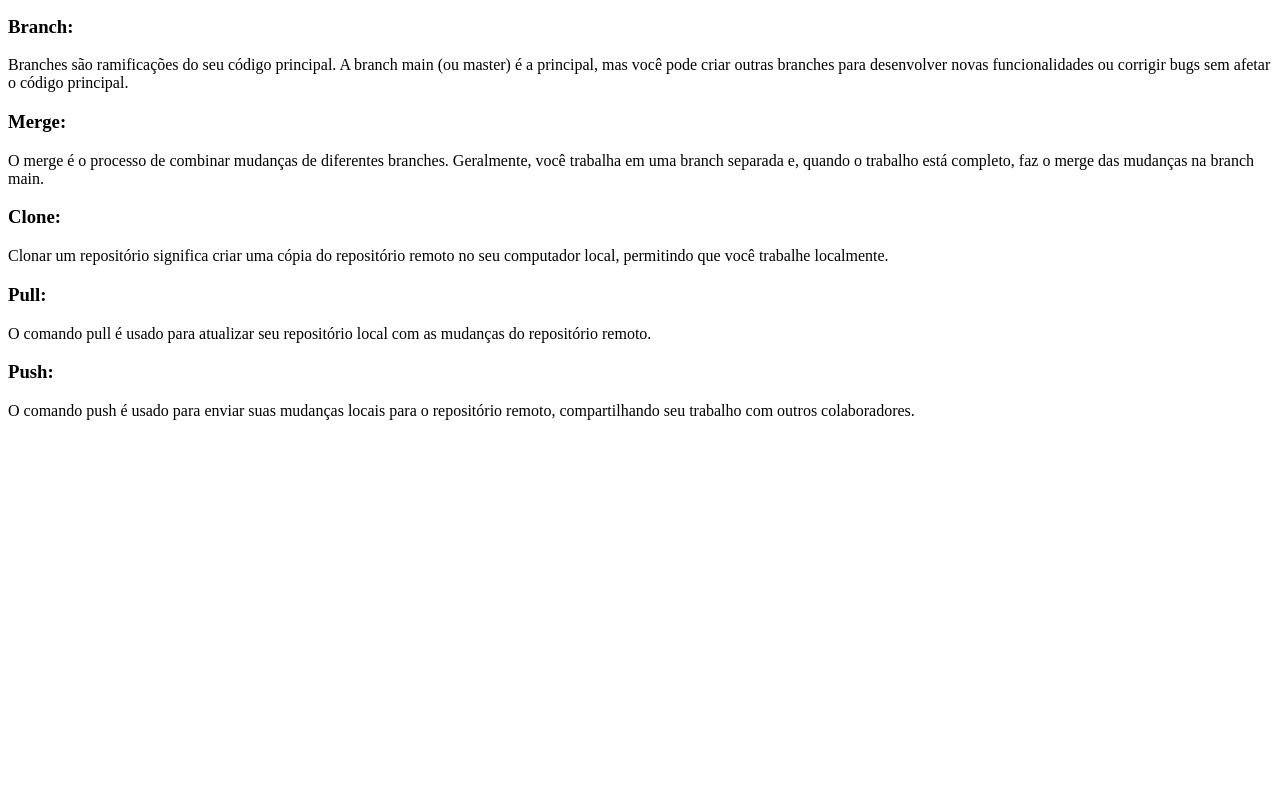
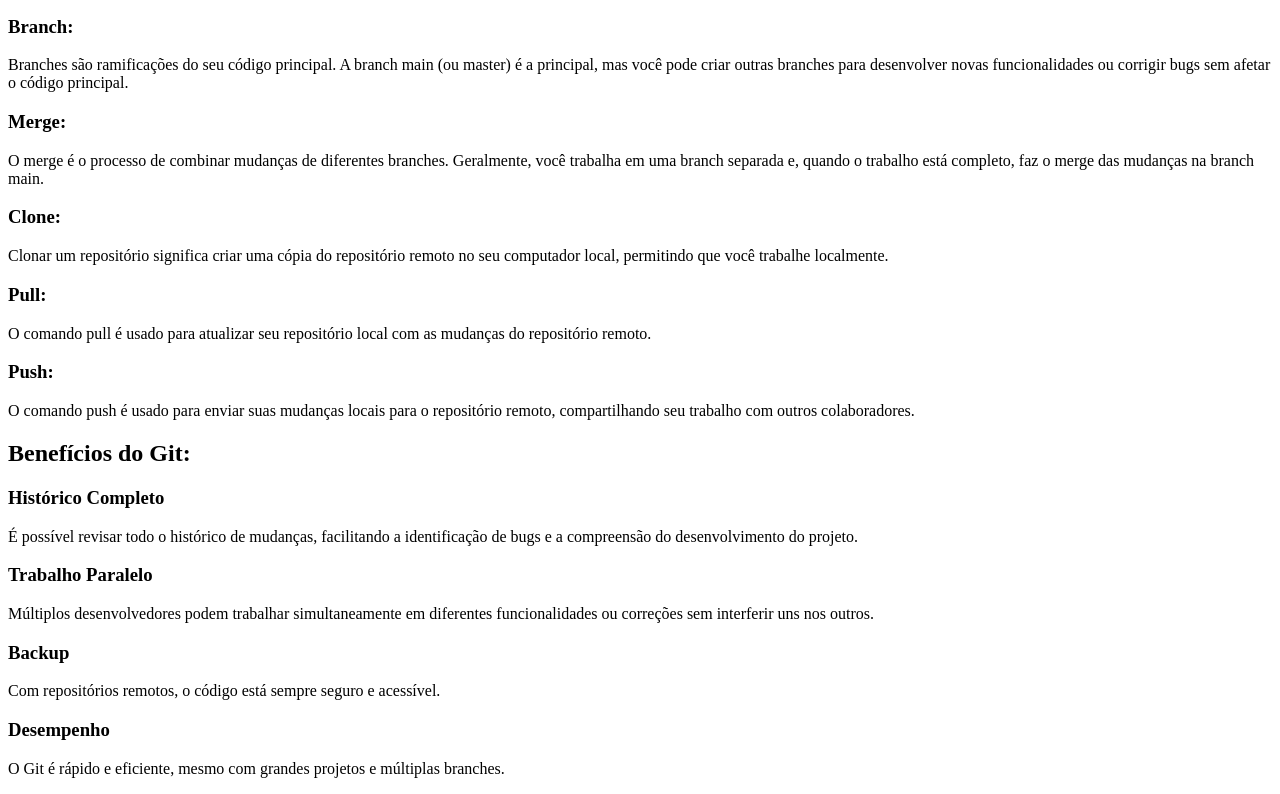
Before and after one commit to milena-steffen/projeto-git, a plain HTML site: page index.html in a window 1280 px wide. Shown: the part 340-1134 px from the top of the page. Before the commit the page ends 800 px from the top, so only its background shows below. Drawn offline with Linux system fonts and the light colour scheme.

Commit message:
feat(pagina/principal/git):adiciona sessao final da pagina principal do projeto

```diff
--- a/index.html
+++ b/index.html
@@ -55,6 +55,33 @@
 
         </section>
 
+        <section>
+            <h2>Benefícios do Git:</h2>
+
+            <article>
+                <h3>Histórico Completo</h3>
+                <p>É possível revisar todo o histórico de mudanças, facilitando a identificação de bugs e a compreensão do desenvolvimento do projeto.</p>
+            </article>
+
+            <article>
+                <h3>Trabalho Paralelo</h3>
+                <p>Múltiplos desenvolvedores podem trabalhar simultaneamente em diferentes funcionalidades ou correções sem interferir uns nos outros.</p>
+            </article>
+
+
+            <article>
+                <h3>Backup</h3>
+                <p>Com repositórios remotos, o código está sempre seguro e acessível.</p>
+            </article>
+
+            <article>
+                <h3>Desempenho</h3>
+                <p>O Git é rápido e eficiente, mesmo com grandes projetos e múltiplas branches.</p>
+            </article>
+
+
+        </section>
+
 
 </body>
 </html>
```
